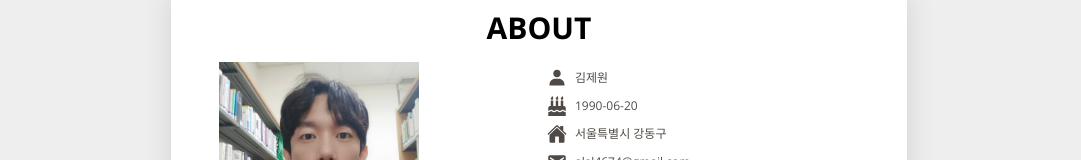
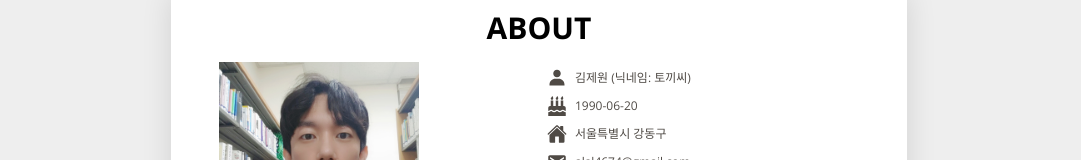
Before and after one commit to tokkissi/portfolio_2023, a Next.js app: page / in a window 1280 px wide. Shown: the part 326-486 px from the top of the page, without its empty margins (101-1182 px from the left). Built offline with nearby package versions, Linux system fonts and the light colour scheme.

Commit message:
update: add nickname to name in About component

```diff
--- a/src/app/components/UserProfileInfo.tsx
+++ b/src/app/components/UserProfileInfo.tsx
@@ -11,7 +11,7 @@ export default function UserProfileInfo() {
     <div className="text-customBlack text-xs space-y-2 ml-32 h-full flex flex-col justify-center">
       <p className="flex items-center space-x-2">
         <BiSolidUser size={20} />
-        <span>김제원</span>
+        <span>김제원 (닉네임: 토끼씨)</span>
       </p>
       <p className="flex items-center space-x-2">
         <FaBirthdayCake size={20} />
```
